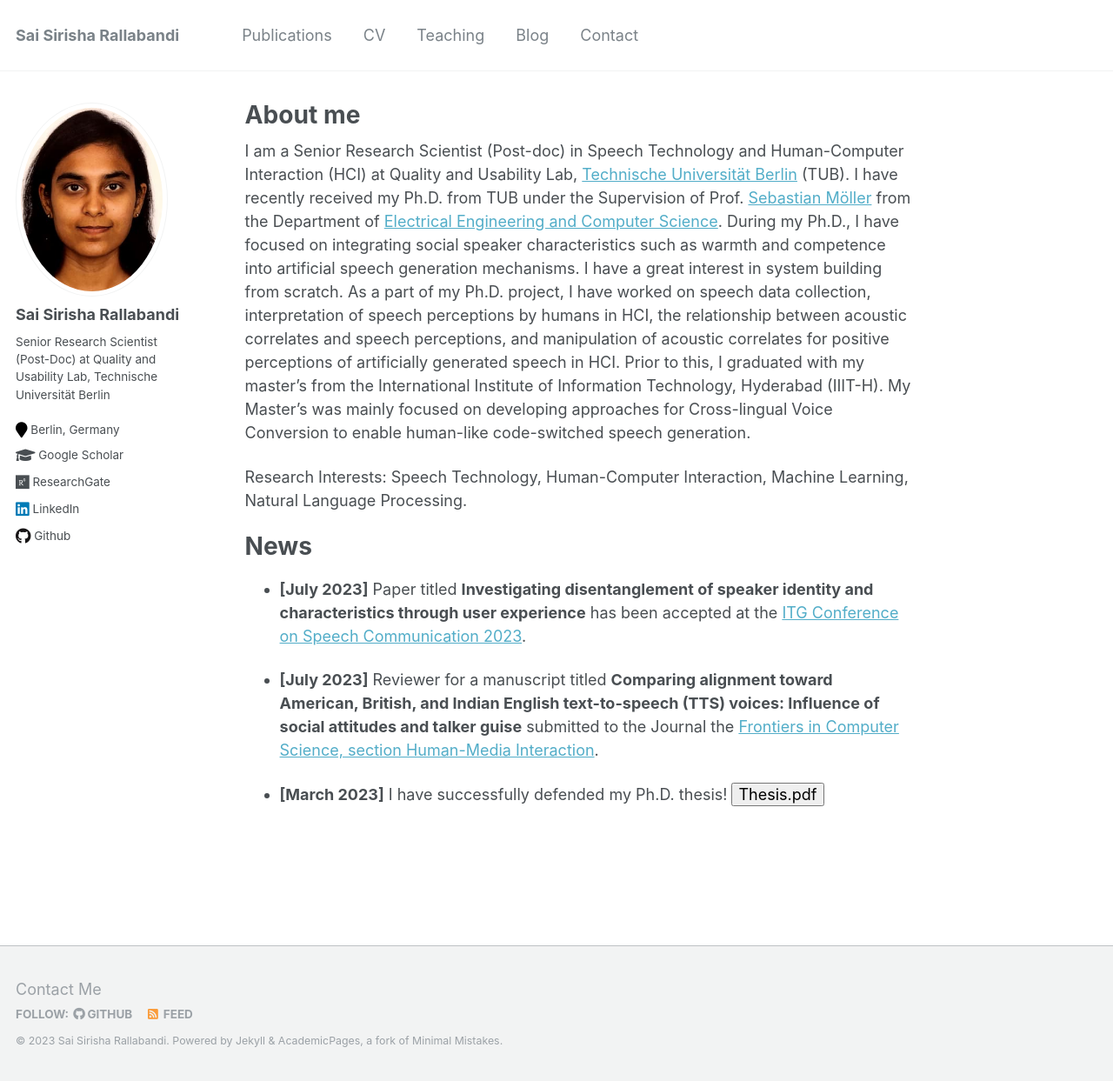
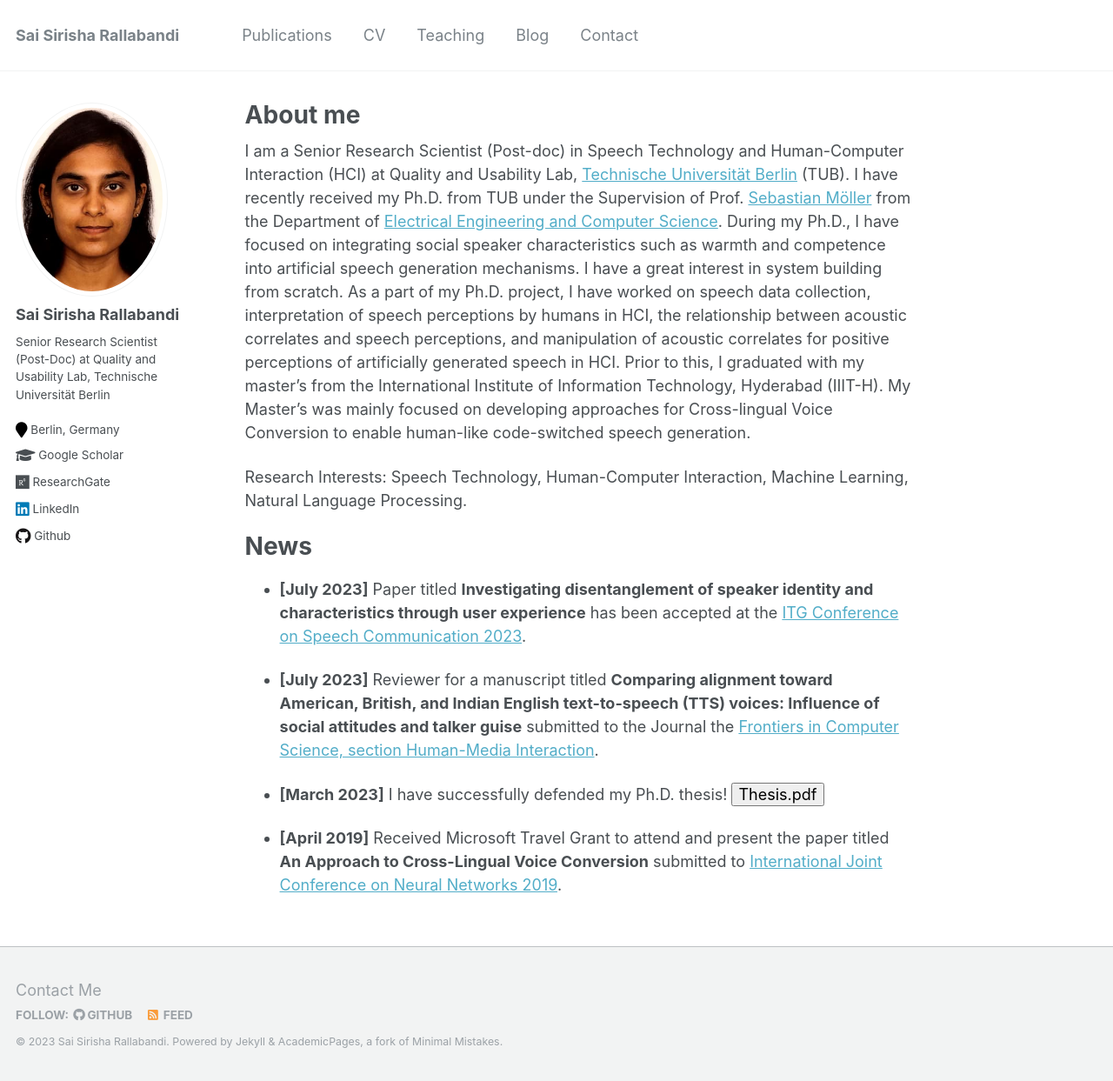
Before and after one commit to SaiSirishaR/saisirishar.github.io, a Jekyll site: the page built from _pages/about.md, in a window 1280 px wide and 1243 px high. Shown: the whole window at 87% size. Built offline with Jekyll 4.4.1, drawn with Linux system fonts in a browser that asks for light colours.

Commit message:
Update about.md

```diff
--- a/_pages/about.md
+++ b/_pages/about.md
@@ -25,3 +25,5 @@ user experience** has been accepted at the [ITG Conference on Speech Communicati
 - **[July 2023]** Reviewer for a manuscript titled **Comparing alignment toward American, British, and Indian English text-to-speech (TTS) voices: Influence of social attitudes and talker guise** submitted to the Journal the [Frontiers in Computer Science, section Human-Media Interaction](https://www.frontiersin.org/articles/10.3389/fcomp.2023.1204211/full?&utm_source=Email_to_rerev_&utm_medium=Email&utm_content=T1_11.5e5_reviewer&utm_campaign=Email_publication&journalName=Frontiers_in_Computer_Science&id=1204211).
 
 - **[March 2023]** I have successfully defended my Ph.D. thesis! <button onclick="window.location.href='https://depositonce.tu-berlin.de/items/2c087d55-f28f-4f8b-a6ac-eb89032aaedf';">Thesis.pdf</button>
+
+- **[April 2019]** Received Microsoft Travel Grant to attend and present the paper titled **An Approach to Cross-Lingual Voice Conversion** submitted to  [International Joint Conference on Neural Networks 2019](http://www.wikicfp.com/cfp/servlet/event.showcfp?eventid=78918&copyownerid=105620).
```
